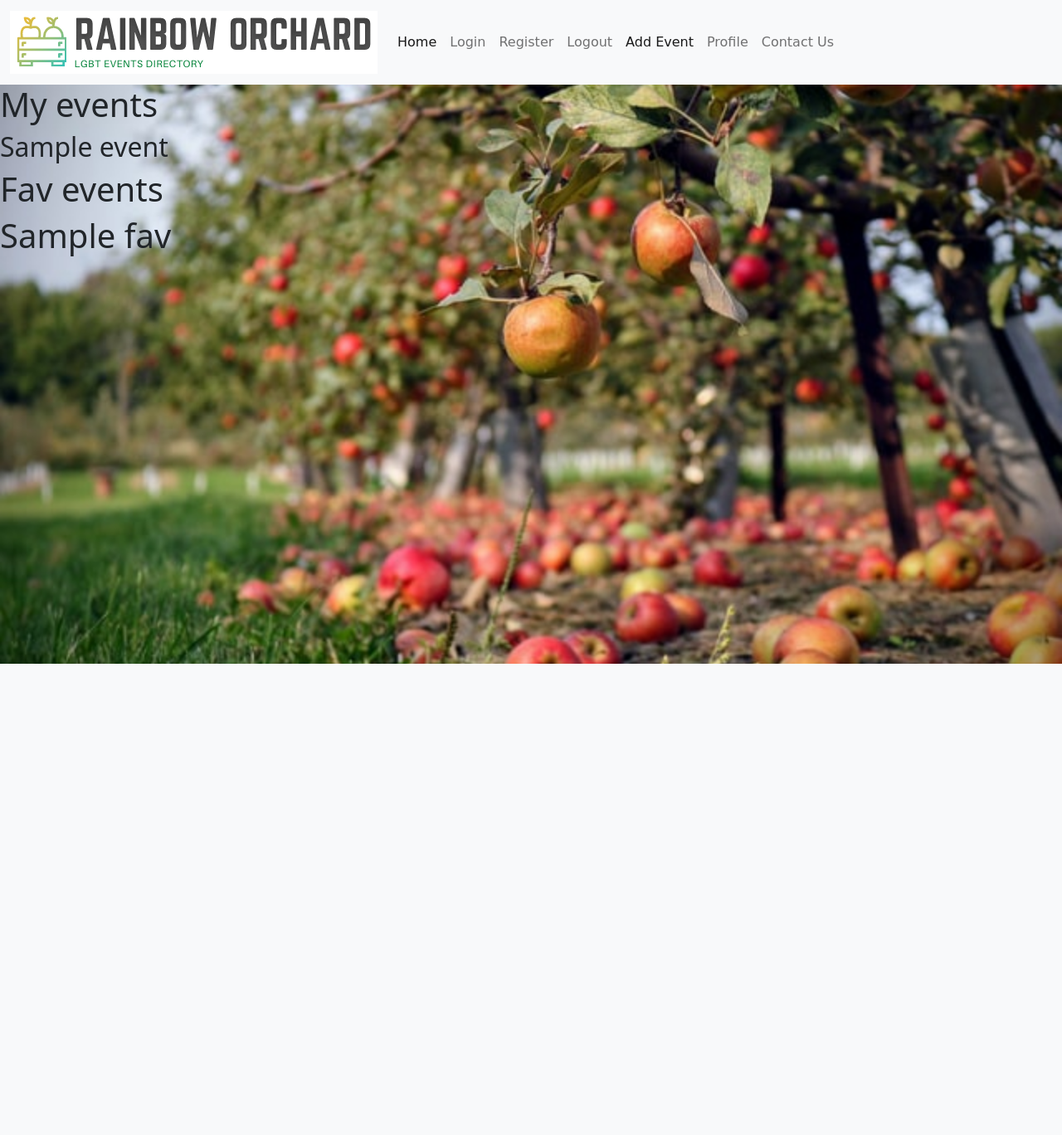
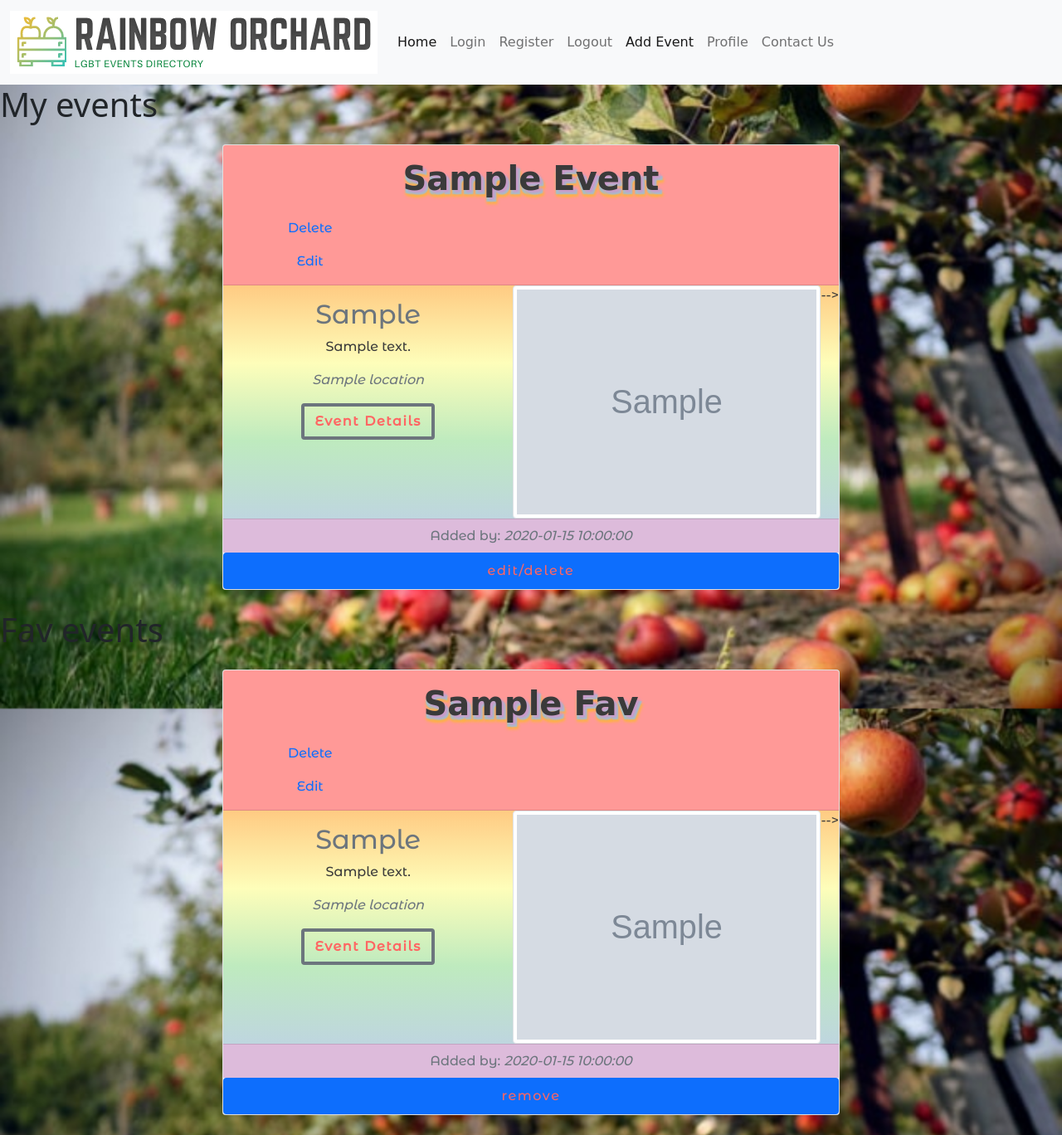
Before and after one commit to BXS-Archipelago/MadeWithPride, a Flask app: template templates/profile.html in a window 1280 px wide. Shown: the whole page at 83% size. Before the commit the page ends 800 px from the top, so only its background shows below. Run offline with Flask 2, Linux system fonts and the light colour scheme; the template is opened without the code that fills it: most values are stand-ins (such as "Sample title", 1, 10 or a date in 2020); grey boxes marked "Sample" are stand-in pictures; some libraries are stand-ins or nearby versions; some web fonts are replaced.

Commit message:
Adds favourite capability for users so events can be save to their profile. Added cards to profile page to display results and add event button to main events page

```diff
--- a/app.py
+++ b/app.py
@@ -163,6 +163,29 @@ def profile(username):
     return redirect(url_for("login"))
 
 
+@app.route("/add_favourite/<event_id>", methods=["GET", "POST"])
+def add_favourite(event_id):
+    username = session["user"]
+    user = mongo.db.users.find_one({"username": session["user"]})
+
+    favourites = user['favourites']
+    results = []
+    for fav in favourites:
+        results.append(mongo.db.events.find_one({"_id": ObjectId(fav)}))
+
+    current_event = mongo.db.events.find_one({"_id": ObjectId(event_id)})
+
+    if current_event in results:
+        flash("This event is already in your favourites")
+        return redirect(url_for("profile", username=username))
+    else:
+        mongo.db.users.update_one(
+            {"username": session["user"].lower()},
+            {"$push": {"favourites": ObjectId(event_id)}})
+        flash("Favourite saved")
+        return redirect(url_for("profile", username=username))
+
+
 if __name__ == "__main__":
     app.run(host=os.environ.get("IP"), port=int(os.environ.get("PORT")),
             debug=True)
--- a/templates/events.html
+++ b/templates/events.html
@@ -44,6 +44,7 @@
                 <div class="card-footer text-muted footer-text">
                     Added by: <span class="fst-italic text-capitalize">{{ event.created_by }}</span>
                 </div>
+                <a class="btn btn-primary" href="{{ url_for('add_favourite', event_id=event._id) }}" role="button">add to profile</a>
             </div>
         </article>
         {% endfor %}
--- a/templates/profile.html
+++ b/templates/profile.html
@@ -4,11 +4,92 @@
 
 <h1>My events</h1>
 {% for event in own_events %}
-<h2>{{ event.event_name }}</h2>
-{% endfor %}
+        <!-- event card -->
+        <!-- do we want an image in these cards? -->
+        <article class="container">
+            <!-- keep card central and nice spacing from edges -->
+            <div class="row justify-content-center my-4 card text-center col-sm-12 col-md-10 offset-md-1 col-xl-8 offset-xl-2 g-0">
+                <!-- card header -->
+                <div class="card-header container g-0">
+                    <h1 class="align-self-center col p-2 fw-bolder text-capitalize">{{ event.event_name }}</h1>
+                    <div class="col-3 signs">
+
+                        <a href="# " class="nav-link delete">Delete</a>
+                        <a href="{{ url_for('edit_event', event_id=event._id) }} " class="nav-link edit ">Edit</a>
+                    </div>
+                </div>
+                <!-- card body -->
+                <div class="card-content d-flex">
+                    <div class="card-body justify-self-center pb-0">
+                            <h2 class="card-title text-muted text-capitalize">{{ event.event_type }}</h2>
+                        <!-- <p class="card-text txt-2"> {{ event.event_name }}</p> -->
+                        <p class="card-text description px-md-3 px-lg-5 md-fs-5">
+                            {{ event.description }}
+
+                        </p>
+                        <p class="card-text location fst-italic text-muted">
+                            {{ event.location}}
+                        </p>
+                        <p>
+                            <a href="#" class="btn btn-outline-secondary fw-bold">Event Details</a>
+                        </p>
+                    </div>
+
+                    <div class="col-6 ml-auto img-cntr">
+                        <img src="{{ event.image_url }}" class="img-thumbnail right" alt="...">
+                    </div> -->
+                </div>
+                <div class="card-footer text-muted footer-text">
+                    Added by: <span class="fst-italic text-capitalize">{{ event.created_by }}</span>
+                </div>
+                <a class="btn btn-primary" href="#" role="button">edit/delete</a>
+            </div>
+            {% endfor %}
+        </article>
 <!--   favourites=favourites, myevents=myevents, own_events=own_events, results=results)   -->
 <h1>Fav events</h1>
  {% for fav in results %}
-<h1>{{ fav.event_name }}</h1>
-{% endfor %}
+        <!-- event card -->
+        <!-- do we want an image in these cards? -->
+        <article class="container">
+            <!-- keep card central and nice spacing from edges -->
+            <div class="row justify-content-center my-4 card text-center col-sm-12 col-md-10 offset-md-1 col-xl-8 offset-xl-2 g-0">
+                <!-- card header -->
+                <div class="card-header container g-0">
+                    <h1 class="align-self-center col p-2 fw-bolder text-capitalize">{{ fav.event_name }}</h1>
+                    <div class="col-3 signs">
+
+                        <a href="# " class="nav-link delete">Delete</a>
+                        <a href="{{ url_for('edit_event', event_id=fav._id) }} " class="nav-link edit ">Edit</a>
+                    </div>
+                </div>
+                <!-- card body -->
+                <div class="card-content d-flex">
+                    <div class="card-body justify-self-center pb-0">
+                            <h2 class="card-title text-muted text-capitalize">{{ fav.event_type }}</h2>
+                        <!-- <p class="card-text txt-2"> {{ fav.event_name }}</p> -->
+                        <p class="card-text description px-md-3 px-lg-5 md-fs-5">
+                            {{ fav.description }}
+
+                        </p>
+                        <p class="card-text location fst-italic text-muted">
+                            {{ fav.location}}
+                        </p>
+                        <p>
+                            <a href="#" class="btn btn-outline-secondary fw-bold">Event Details</a>
+                        </p>
+                    </div>
+
+                    <div class="col-6 ml-auto img-cntr">
+                        <img src="{{ fav.image_url }}" class="img-thumbnail right" alt="...">
+                    </div> -->
+                </div>
+                <div class="card-footer text-muted footer-text">
+                    Added by: <span class="fst-italic text-capitalize">{{ fav.created_by }}</span>
+                </div>
+                <a class="btn btn-primary" href="#" role="button">remove</a>
+            </div>
+            {% endfor %}
+        </article>
+
 {% endblock %}
```
